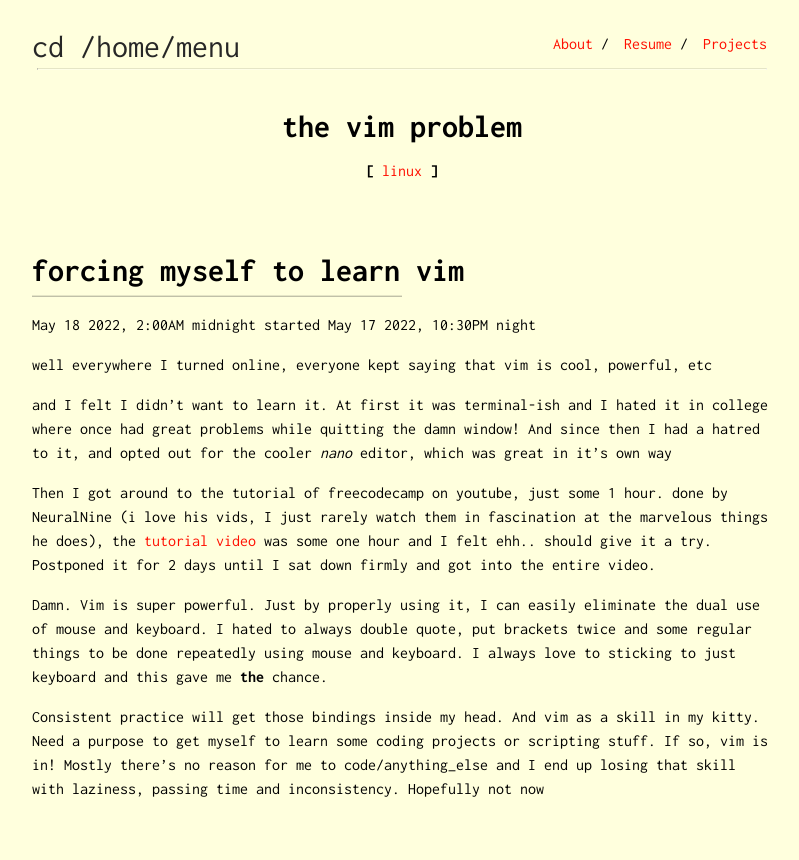
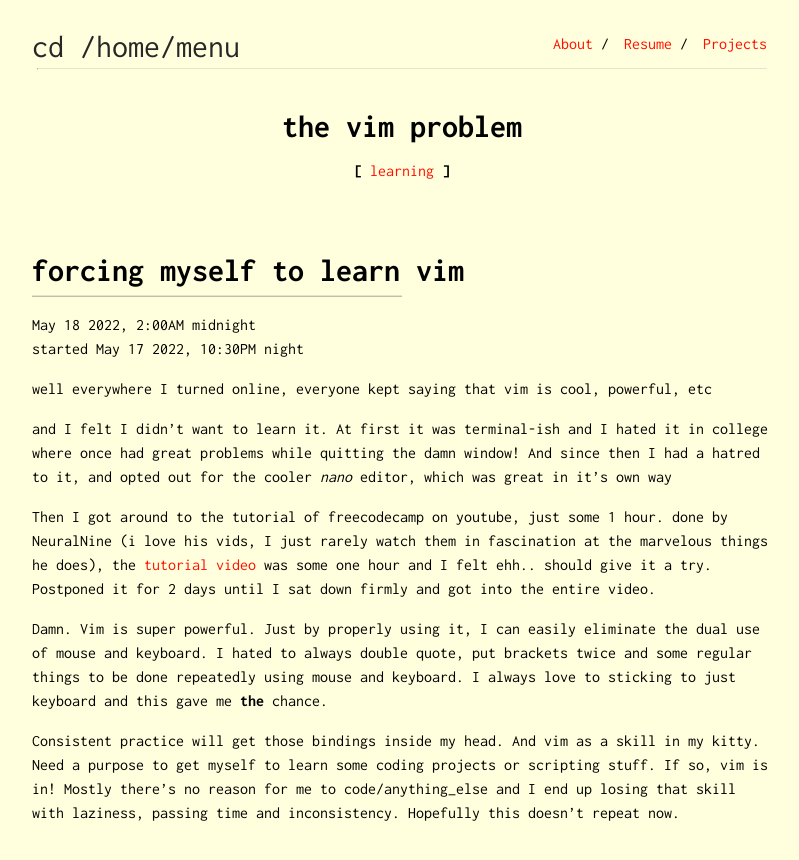
Before and after one commit to pruthvirajbhat/website-portfolio-old-uno, a Jekyll site: the page built from _posts/2022/05/2022-05-18-the-vim-problem.md, in a window 1280 px wide. Shown: the top 860 px of the page, without its empty margins (238-1037 px from the left). Built offline with Jekyll 4.4.1, drawn with Linux system fonts in a browser that asks for light colours.

Commit message:
smol change

```diff
--- a/_posts/2022/05/2022-05-18-the-vim-problem.md
+++ b/_posts/2022/05/2022-05-18-the-vim-problem.md
@@ -2,13 +2,13 @@
 layout: post
 title: the vim problem
 subtitle: learning how2use vi
-tags: [linux]
+tags: [learning]
 odate: 18-05-2022
 fdate: 18-05-2022
 pdate: 18-05-2022
 ---
 # forcing myself to learn vim
-May 18 2022, 2:00AM midnight
+May 18 2022, 2:00AM midnight\
 started May 17 2022, 10:30PM night
 
 well everywhere I turned online, everyone kept saying that vim is cool, powerful, etc
@@ -21,4 +21,4 @@ Then I got around to the tutorial of freecodecamp on youtube, just some 1 hour.
 Damn. Vim is super powerful. Just by properly using it, I can easily eliminate the dual use of mouse and keyboard. I hated to always double quote, put brackets twice and some regular things to be done repeatedly using mouse and keyboard. I always love to sticking to just keyboard and this gave me **the** chance.
 
 Consistent practice will get those bindings inside my head. And vim as a skill in my kitty.
-Need a purpose to get myself to learn some coding projects or scripting stuff. If so, vim is in! Mostly there's no reason for me to code/anything_else and I end up losing that skill with laziness, passing time and inconsistency. Hopefully not now
+Need a purpose to get myself to learn some coding projects or scripting stuff. If so, vim is in! Mostly there's no reason for me to code/anything_else and I end up losing that skill with laziness, passing time and inconsistency. Hopefully this doesn't repeat now.
```
